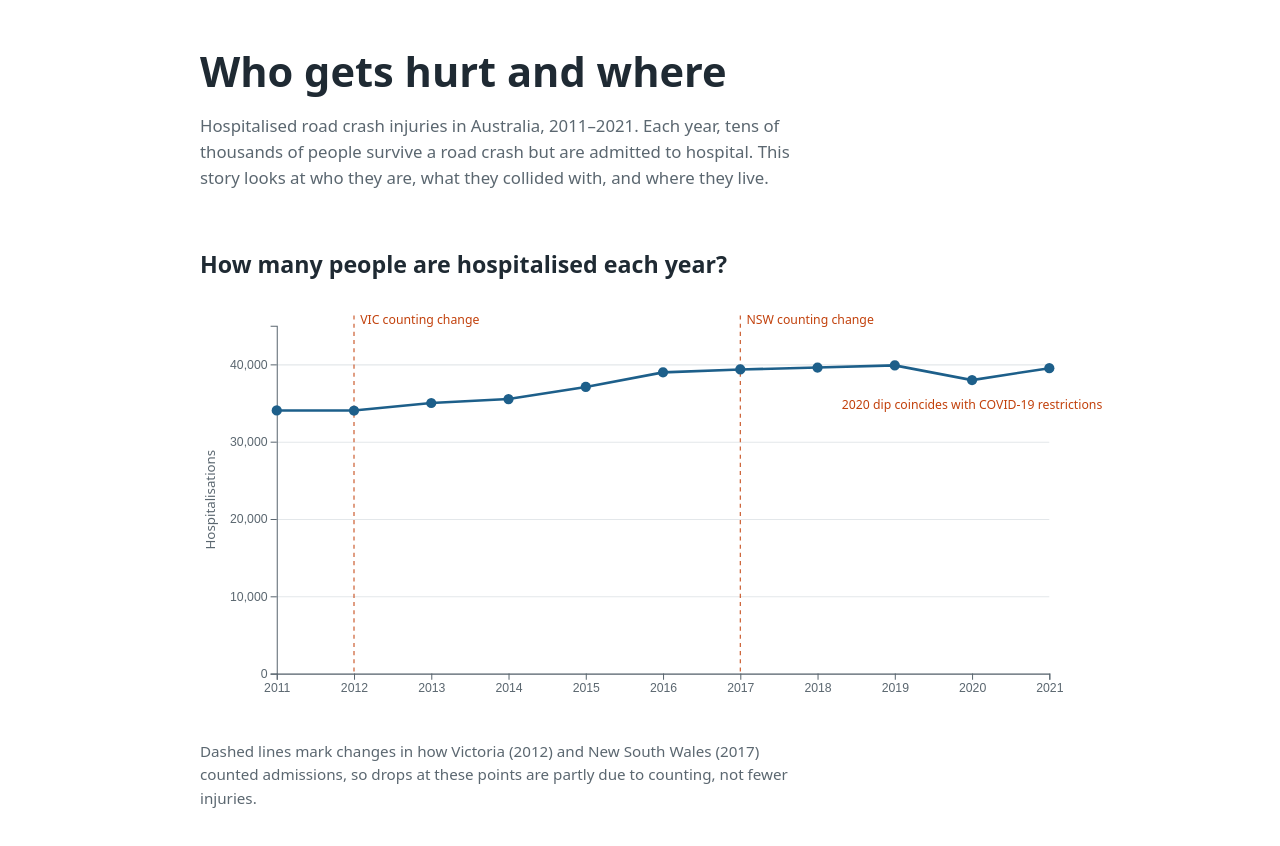
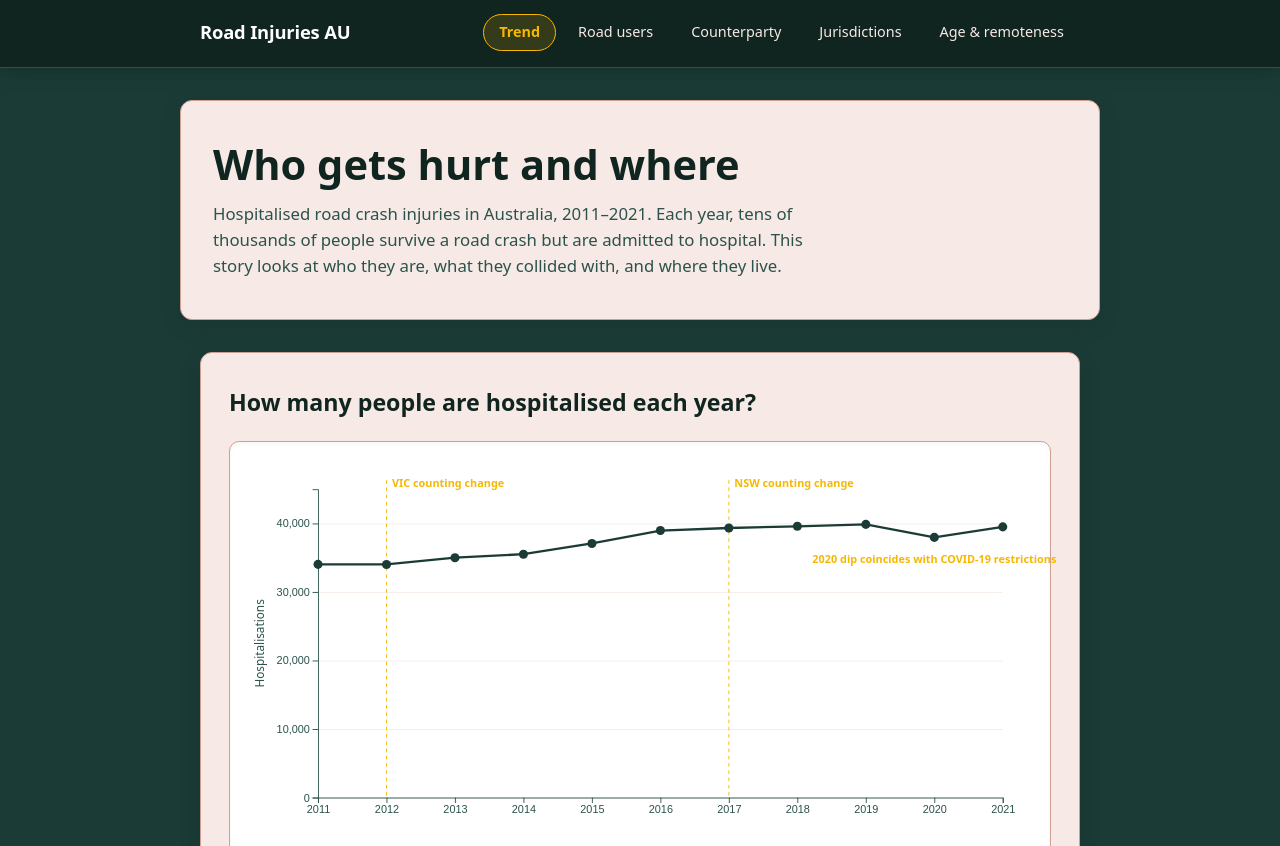
Before and after one commit to bryan9808/DV02_T28, a plain HTML site: page index.html in a window 1280 px wide. Shown: the top 846 px of the page. Drawn offline with nearby package versions, Linux system fonts and the light colour scheme.

Commit message:
changes to css, index, common js and q5 js

```diff
--- a/css/style.css
+++ b/css/style.css
@@ -1,35 +1,199 @@
-/* Colour tokens: change once here and every chart follows */
+/* Colour tokens */
 :root {
-  --ink: #1f2a33;      /* text */
-  --muted: #5b6770;    /* secondary text, axes */
-  --line: #1d5f8a;     /* main data colour (blue) */
-  --accent: #c2410c;   /* increases, highlights, annotations (orange) */
-  --caveat: #8fb1c9;   /* lighter blue: figures with a known data caveat (e.g. NSW) */
-  --grid: #e3e7ea;
-  --bg: #ffffff;
+  --ink: #102420;        /* Deep Spruce dark for text */
+  --muted: #2B524C;      /* Deep Spruce muted for secondary text, axes */
+  --line: #1B3B36;       /* Deep Spruce main for data elements */
+  --accent: #F7B801;     /* Taxi Yellow for highlights/accents */
+  --caveat: #E4B7AC;     /* Clay Pink for data caveats */
+  --grid: #F7EAE6;       /* Light clay grid */
+  --bg: #1B3B36;         /* 60% Deep Spruce page background */
+
+  --surface: #F7EAE6;    /* 30% Clay Pink */
+  --surface-border: #CFA094;
+  --surface-text: #102420;
 }
 
-* { box-sizing: border-box; }
+*, *::before, *::after { box-sizing: border-box; }
+
+html {
+  scroll-behavior: smooth;
+}
 
 body {
   margin: 0;
   font-family: system-ui, -apple-system, "Segoe UI", Roboto, sans-serif;
   font-size: 1.05rem;
-  color: var(--ink);
+  color: var(--surface-text);
   background: var(--bg);
   line-height: 1.55;
 }
 
-.intro, main, .credits { max-width: 920px; margin: 0 auto; padding: 0 1.25rem; }
-.intro { padding-top: 3rem; }
-h1 { font-size: clamp(1.9rem, 4vw, 2.6rem); line-height: 1.15; margin: 0 0 .5rem; }
-.lede { max-width: 62ch; color: var(--muted); }
-h2 { font-size: 1.45rem; margin: 3.5rem 0 .75rem; }
-h3 { font-size: 1.1rem; margin: 1.75rem 0 .5rem; }
-.note { color: var(--muted); font-size: .95rem; max-width: 70ch; }
-.credits { color: var(--muted); font-size: .85rem; padding-top: 3rem; padding-bottom: 2rem; }
+/* --- Sticky Navbar (60% Deep Spruce Base) --- */
+.navbar {
+  position: sticky;
+  top: 0;
+  z-index: 100;
+  background-color: #102420;
+  border-bottom: 1px solid var(--muted);
+  box-shadow: 0 4px 16px rgba(16, 36, 32, 0.4);
+}
 
-/* Charts scale with the page because each SVG uses a viewBox */
+.nav-inner {
+  max-width: 920px;
+  margin: 0 auto;
+  padding: 0.85rem 1.25rem;
+  display: flex;
+  align-items: center;
+  justify-content: space-between;
+  gap: 1rem;
+}
+
+.nav-brand {
+  color: #ffffff;
+  font-weight: 800;
+  font-size: 1.15rem;
+  text-decoration: none;
+  letter-spacing: -0.01em;
+  white-space: nowrap;
+}
+
+.nav-links {
+  list-style: none;
+  margin: 0;
+  padding: 0;
+  display: flex;
+  align-items: center;
+  gap: 0.35rem;
+  overflow-x: auto;
+}
+
+.nav-link {
+  display: inline-block;
+  padding: 0.4rem 0.95rem;
+  border-radius: 999px;
+  color: var(--surface);
+  text-decoration: none;
+  font-size: 0.9rem;
+  font-weight: 500;
+  border: 1px solid transparent;
+  white-space: nowrap;
+  transition: color 0.2s ease, background-color 0.2s ease, border-color 0.2s ease;
+}
+
+.nav-link:hover {
+  color: #ffffff;
+  background-color: rgba(247, 234, 230, 0.1);
+}
+
+.nav-link.active {
+  color: var(--accent);
+  background-color: rgba(247, 184, 1, 0.15);
+  border-color: var(--accent);
+  font-weight: 600;
+}
+
+/* Bottom Scroll Progress Bar */
+.scroll-progress {
+  height: 3px;
+  width: 0%;
+  background: linear-gradient(90deg, var(--caveat), var(--accent));
+  transition: width 0.1s ease-out;
+}
+
+/* --- Layout Wrappers --- */
+main {
+  max-width: 920px;
+  margin: 0 auto;
+  padding: 0 1.25rem;
+}
+
+/* Introduction Hero Card (30% Clay Pink) */
+.intro {
+  max-width: 920px;
+  margin: 2rem auto 1rem auto;
+  padding: 2.5rem 2rem;
+  background-color: var(--surface);
+  border: 1px solid var(--surface-border);
+  border-radius: 12px;
+  box-shadow: 0 6px 20px rgba(16, 36, 32, 0.15);
+}
+
+h1 {
+  font-size: clamp(1.9rem, 4vw, 2.6rem);
+  line-height: 1.15;
+  margin: 0 0 .75rem;
+  color: var(--surface-text);
+}
+
+.lede {
+  max-width: 62ch;
+  color: var(--muted);
+  margin: 0;
+}
+
+/* --- Question Cards (30% Clay Pink Separate Boxes) --- */
+.question-card {
+  background-color: var(--surface);
+  border: 1px solid var(--surface-border);
+  border-radius: 12px;
+  padding: 2rem 1.75rem;
+  margin: 2rem auto;
+  box-shadow: 0 6px 20px rgba(16, 36, 32, 0.15);
+  scroll-margin-top: 5rem;
+}
+
+.question-card h2 {
+  font-size: 1.45rem;
+  margin-top: 0;
+  margin-bottom: 1rem;
+  color: var(--ink);
+}
+
+.sub-block {
+  margin-top: 1.75rem;
+  padding-top: 1.25rem;
+  border-top: 1px dashed var(--surface-border);
+}
+
+.sub-block h3 {
+  font-size: 1.1rem;
+  margin: 0 0 0.5rem 0;
+  color: var(--ink);
+}
+
+.sub-block:first-of-type {
+  border-top: none;
+  padding-top: 0;
+}
+
+.note {
+  color: var(--muted);
+  font-size: .95rem;
+  max-width: 70ch;
+  margin-top: 0.75rem;
+  margin-bottom: 0;
+}
+
+/* --- Credits Footer --- */
+.credits {
+  max-width: 920px;
+  margin: 3rem auto 2rem auto;
+  padding: 1.5rem 1.25rem;
+  color: var(--surface);
+  font-size: .85rem;
+  text-align: center;
+}
+
+/* --- Charts Container (Unmodified internal SVG rules) --- */
+.chart {
+  background: #ffffff;
+  border: 1px solid var(--surface-border);
+  border-radius: 10px;
+  padding: 1.25rem;
+  margin: 1.25rem 0;
+  box-shadow: inset 0 2px 4px rgba(16, 36, 32, 0.04);
+}
+
 .chart svg { width: 100%; height: auto; display: block; overflow: visible; }
 .axis text { font-size: 12px; fill: var(--muted); }
 .axis-y text { font-size: 13px; fill: var(--ink); }
@@ -38,7 +202,7 @@ h3 { font-size: 1.1rem; margin: 1.75rem 0 .5rem; }
 .grid line { stroke: var(--grid); }
 .grid path { display: none; }
 .axis-label { font-size: 13px; fill: var(--muted); }
-.annotation { font-size: 12px; fill: var(--accent); }
+.annotation { font-size: 12px; fill: var(--accent); font-weight: 600; }
 .value { font-size: 12px; fill: var(--ink); }
 .seg-label { font-size: 13px; fill: #ffffff; font-weight: 600; pointer-events: none; }
 
@@ -46,19 +210,23 @@ h3 { font-size: 1.1rem; margin: 1.75rem 0 .5rem; }
 .toggle, .legend { display: flex; flex-wrap: wrap; gap: .5rem; margin-bottom: .75rem; }
 .toggle button, .legend button {
   font: inherit; font-size: .9rem;
-  padding: .35rem .8rem;
-  border: 1px solid var(--muted);
+  padding: .4rem .9rem;
+  border: 1px solid var(--surface-border);
   border-radius: 999px;
-  background: #fff; color: var(--ink);
+  background: #fff; color: var(--surface-text);
   cursor: pointer;
+  transition: all 0.2s ease;
 }
-.toggle button[aria-pressed="true"] { background: var(--ink); color: #fff; border-color: var(--ink); }
-.legend button[aria-pressed="true"] { border-color: var(--ink); box-shadow: inset 0 0 0 1px var(--ink); }
+.toggle button:hover, .legend button:hover {
+  background-color: rgba(207, 160, 148, 0.2);
+}
+.toggle button[aria-pressed="true"] { background: var(--accent); color: var(--ink); border-color: var(--accent); font-weight: 600; }
+.legend button[aria-pressed="true"] { border-color: var(--accent); box-shadow: inset 0 0 0 1px var(--accent); background: rgba(247, 184, 1, 0.1); }
 .swatch { display: inline-block; width: .8rem; height: .8rem; border-radius: 2px; margin-right: .4rem; vertical-align: -1px; }
 
 /* Visible keyboard focus everywhere */
 button:focus-visible { outline: 3px solid var(--accent); outline-offset: 2px; }
-.chart [tabindex]:focus { outline: none; stroke: var(--ink); stroke-width: 2.5; }
+.chart [tabindex]:focus { outline: none; stroke: var(--accent); stroke-width: 2.5; }
 
 .tooltip {
   position: absolute; z-index: 10;
@@ -66,12 +234,26 @@ button:focus-visible { outline: 3px solid var(--accent); outline-offset: 2px; }
   max-width: 260px;
   background: var(--ink); color: #fff;
   padding: .45rem .65rem;
-  border-radius: 4px;
+  border-radius: 6px;
   font-size: .85rem; line-height: 1.4;
+  border: 1px solid var(--accent);
+  box-shadow: 0 4px 12px rgba(0,0,0,0.3);
 }
-.tip-muted { color: #c9d3da; }
+.tip-muted { color: var(--caveat); }
 
-@media (max-width: 600px) {
-  h2 { margin-top: 2.5rem; }
+@media (max-width: 768px) {
+  .nav-inner {
+    padding: 0.75rem 1rem;
+    flex-direction: column;
+    align-items: flex-start;
+  }
+  .nav-links {
+    width: 100%;
+    padding-bottom: 0.25rem;
+  }
+  .intro, .question-card {
+    margin: 1rem 0.75rem;
+    padding: 1.5rem 1rem;
+  }
   .axis-y text { font-size: 15px; }
 }
--- a/index.html
+++ b/index.html
@@ -8,19 +8,38 @@
   <script src="https://cdn.jsdelivr.net/npm/d3@7.9.0/dist/d3.min.js"></script>
 </head>
 <body>
+
+  <!-- Sticky Top Navbar -->
+  <nav class="navbar" aria-label="Section navigation">
+    <div class="nav-inner">
+      <a href="#" class="nav-brand">Road Injuries AU</a>
+      <ul class="nav-links">
+        <li><a href="#q1-section" class="nav-link active">Trend</a></li>
+        <li><a href="#q2-section" class="nav-link">Road users</a></li>
+        <li><a href="#q3-section" class="nav-link">Counterparty</a></li>
+        <li><a href="#q4-section" class="nav-link">Jurisdictions</a></li>
+        <li><a href="#q5-section" class="nav-link">Age &amp; remoteness</a></li>
+      </ul>
+    </div>
+    <!-- Bottom reading progress bar -->
+    <div class="scroll-progress" id="scrollProgress"></div>
+  </nav>
+
   <header class="intro">
     <h1>Who gets hurt and where</h1>
     <p class="lede">Hospitalised road crash injuries in Australia, 2011–2021. Each year, tens of thousands of people survive a road crash but are admitted to hospital. This story looks at who they are, what they collided with, and where they live.</p>
   </header>
 
   <main>
-    <section id="q1-section" aria-labelledby="q1-title">
+    <!-- Question 1 Section -->
+    <section id="q1-section" class="question-section question-card" aria-labelledby="q1-title">
       <h2 id="q1-title">How many people are hospitalised each year?</h2>
       <div id="q1" class="chart"></div>
       <p class="note">Dashed lines mark changes in how Victoria (2012) and New South Wales (2017) counted admissions, so drops at these points are partly due to counting, not fewer injuries.</p>
     </section>
 
-    <section id="q2-section" aria-labelledby="q2-title">
+    <!-- Question 2 Section -->
+    <section id="q2-section" class="question-section question-card" aria-labelledby="q2-title">
       <h2 id="q2-title">Who is injured?</h2>
       <div id="q2-toggle" class="toggle" role="group" aria-label="Choose measure">
         <button type="button" data-value="abs" aria-pressed="true">Number of people</button>
@@ -30,14 +49,16 @@
       <p class="note">Orange bars show road users with more hospitalisations in 2021 than in 2017; blue bars show fewer. Both years come after the reporting changes, so they can be compared.</p>
     </section>
 
-    <section id="q3-section" aria-labelledby="q3-title">
+    <!-- Question 3 Section -->
+    <section id="q3-section" class="question-section question-card" aria-labelledby="q3-title">
       <h2 id="q3-title">What did they collide with?</h2>
       <div id="q3-legend" class="legend" role="group" aria-label="Highlight a counterparty"></div>
       <div id="q3" class="chart"></div>
       <p class="note">2017–2021 combined. “Non-collision” means no other vehicle, person or object was recorded, for example falling from a bike; it does not tell us the cause. “Unspecified” cases could not be classified.</p>
     </section>
 
-    <section id="q4-section" aria-labelledby="q4-title">
+    <!-- Question 4 Section -->
+    <section id="q4-section" class="question-section question-card" aria-labelledby="q4-title">
       <h2 id="q4-title">Where are people hospitalised?</h2>
       <div id="q4-toggle" class="toggle" role="group" aria-label="Choose measure">
         <button type="button" data-value="count" aria-pressed="true">Number of people</button>
@@ -47,11 +68,17 @@
       <p class="note">State is where the person was treated in hospital. *NSW is shown in a lighter shade because, since 2017, it no longer counts cases treated only in emergency departments, which lowers its figures.</p>
     </section>
 
-    <section id="q5-section" aria-labelledby="q5-title">
+    <!-- Question 5 Section -->
+    <section id="q5-section" class="question-section question-card" aria-labelledby="q5-title">
       <h2 id="q5-title">Who is most at risk?</h2>
+
+      <div class="sub-block">
         <h3>By age group</h3>
         <div id="q5-age" class="chart"></div>
         <p class="note">Age groups cover different numbers of years (40–64 spans 25 years, 0–7 only 8), so wider groups naturally include more people.</p>
+      </div>
+
+      <div class="sub-block">
         <h3>By where people live</h3>
         <div id="q5-toggle" class="toggle" role="group" aria-label="Choose measure">
           <button type="button" data-value="count" aria-pressed="true">Number of people</button>
@@ -59,6 +86,7 @@
         </div>
         <div id="q5-remote" class="chart"></div>
         <p class="note">Remoteness is based on where the person usually lives, not where the crash happened. 629 cases with unknown residence are not included.</p>
+      </div>
     </section>
   </main>
 
--- a/js/common.js
+++ b/js/common.js
@@ -102,3 +102,43 @@ const DV = (() => {
 
   return { fmtInt, fmt1, duration, createSvg, addTooltip, setupToggle, switchableBarChart };
 })();
+
+document.addEventListener("DOMContentLoaded", () => {
+  const sections = document.querySelectorAll(".question-section");
+  const navLinks = document.querySelectorAll(".nav-link");
+  const progressBar = document.getElementById("scrollProgress");
+
+  // 1. Highlight active section in navbar on scroll
+  const observerOptions = {
+    root: null,
+    // Triggers when a section crosses the upper-middle portion of the viewport
+    rootMargin: "-20% 0px -65% 0px",
+    threshold: 0
+  };
+
+  const sectionObserver = new IntersectionObserver((entries) => {
+    entries.forEach((entry) => {
+      if (entry.isIntersecting) {
+        const currentId = entry.target.getAttribute("id");
+        navLinks.forEach((link) => {
+          link.classList.toggle(
+            "active",
+            link.getAttribute("href") === `#${currentId}`
+          );
+        });
+      }
+    });
+  }, observerOptions);
+
+  sections.forEach((section) => sectionObserver.observe(section));
+
+  // 2. Update bottom progress bar
+  window.addEventListener("scroll", () => {
+    const scrollTop = window.scrollY;
+    const docHeight = document.documentElement.scrollHeight - window.innerHeight;
+    const scrollPercent = docHeight > 0 ? (scrollTop / docHeight) * 100 : 0;
+    if (progressBar) {
+      progressBar.style.width = `${scrollPercent}%`;
+    }
+  }, { passive: true });
+});
```
Also changed, not shown: js/q5_age_remoteness.js (line endings or trailing spaces). Lines whose indentation alone changed are shown as unchanged.
